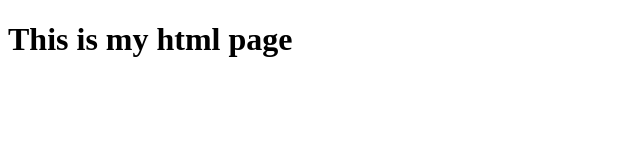
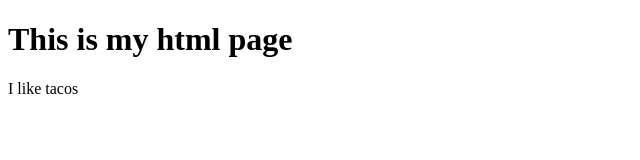
Before and after one commit to Njashburn/html_test, a plain HTML site: page index.html in a window 1280 px wide. Shown: the full height of the page, 0-640 px from the left. Drawn offline with Linux system fonts and the light colour scheme.

Commit message:
I like tacos

```diff
--- a/index.html
+++ b/index.html
@@ -7,5 +7,6 @@
 </head>
 <body>
     <h1>This is my html page</h1>
+    <p>I like tacos</p>
 </body>
 </html>
```
